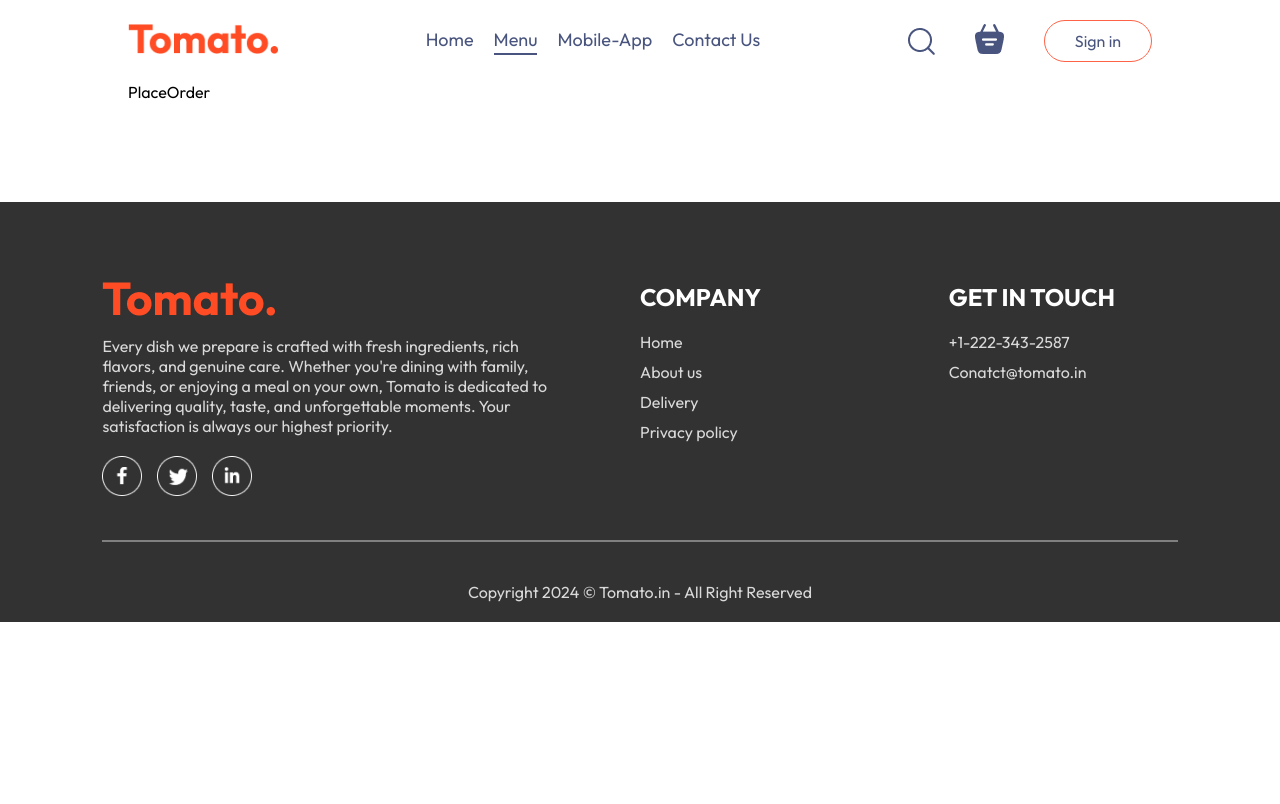
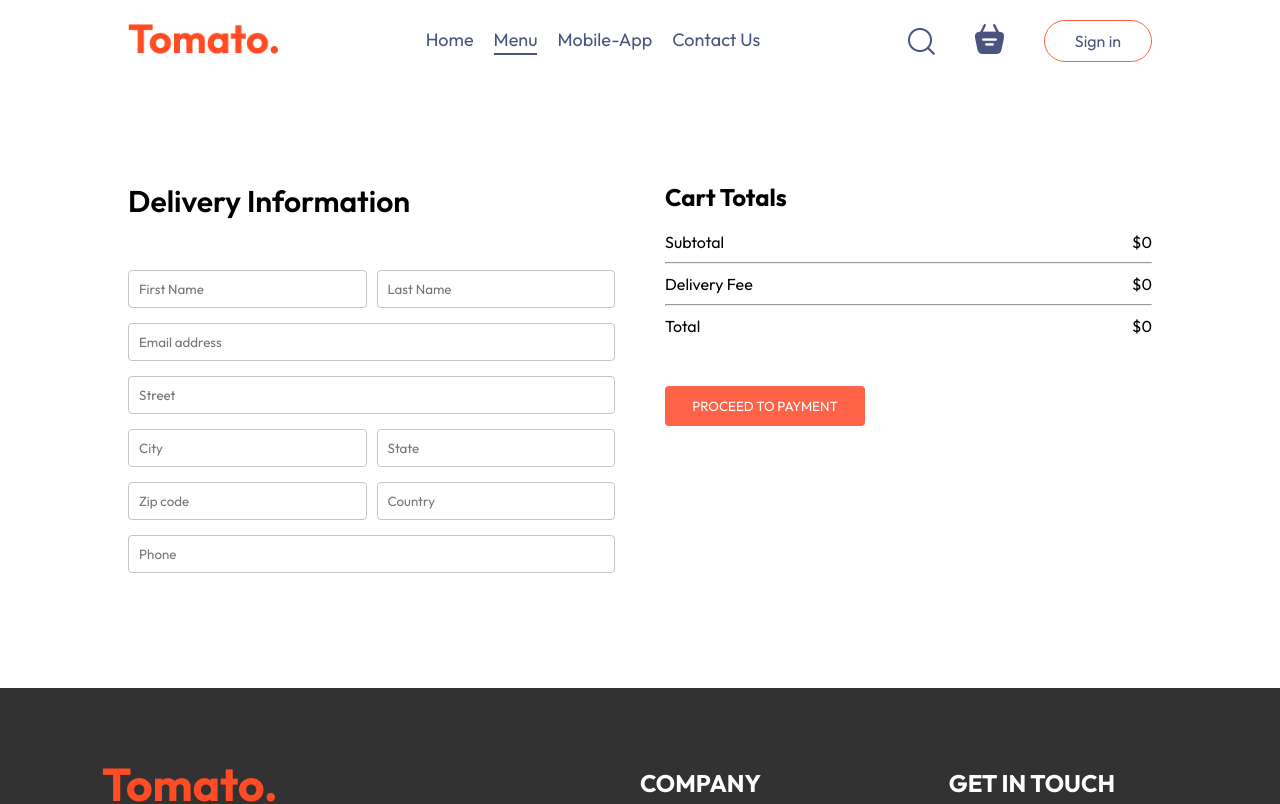
Before and after one commit to Abhinav-Kumar-Bindra21/Tomato, a React (Vite) app in the folder client/: page /order in a window 1280 px wide. Shown: the top 804 px of the page. Built offline with nearby package versions, Linux system fonts and the light colour scheme.

Commit message:
Order page done

```diff
--- a/client/src/pages/Cart/Cart.jsx
+++ b/client/src/pages/Cart/Cart.jsx
@@ -51,12 +51,12 @@
             <hr />
             <div className="cart-total-details">
               <p>Delivery Fee</p>
-              <p>${2}</p>
+              <p>${getCartTotalAmount() === 0 ? 0 : 2}</p>
             </div>
             <hr />
             <div className="cart-total-details">
               <p>Total</p>
-              <p>${getCartTotalAmount() + 2}</p>
+              <p>${getCartTotalAmount() === 0 ? 0 : getCartTotalAmount() + 2}</p>
             </div>
           </div>
           <button onClick={() => navigate("/order")}>PROCEED TO CHECKOUT</button>
--- a/client/src/pages/PlaceOrder/PlaceOrder.css
+++ b/client/src/pages/PlaceOrder/PlaceOrder.css
@@ -0,0 +1,41 @@
+.place-order {
+  display: flex;
+  align-items: start;
+  justify-content: space-between;
+  gap: 50px;
+  margin-top: 100px;
+}
+
+.place-order-left {
+  width: 100%;
+  max-width: max(30%, 500px);
+}
+
+.place-order-left .title {
+  font-size: 30px;
+  font-weight: 600;
+  margin-bottom: 50px;
+}
+
+.place-order-left input {
+  margin-bottom: 15px;
+  width: 100%;
+  padding: 10px;
+  border: 1px solid #c5c5c5;
+  border-radius: 4px;
+  outline-color: tomato;
+}
+
+.place-order-left .multi-fields {
+  display: flex;
+  gap: 10px;
+}
+
+.place-order-right {
+  width: 100%;
+  max-width: max(40%, 500px);
+}
+
+.place-order .cart-total button {
+  margin-top: 30px;
+}
--- a/client/src/pages/PlaceOrder/PlaceOrder.jsx
+++ b/client/src/pages/PlaceOrder/PlaceOrder.jsx
@@ -1,8 +1,56 @@
-import React from "react";
+import React, { useContext } from "react";
 import "./PlaceOrder.css";
+import { StoreContext } from "../../context/StoreContext";
 
 const PlaceOrder = () => {
-  return <div>PlaceOrder</div>;
+  const { getCartTotalAmount } = useContext(StoreContext);
+  return (
+    <form className="place-order">
+      <div className="place-order-left">
+        <p className="title">Delivery Information</p>
+        <div className="multi-fields">
+          <input type="text" placeholder="First Name" />
+          <input type="text" placeholder="Last Name" />
+        </div>
+        <input type="email" placeholder="Email address" />
+        <input type="text" placeholder="Street" />
+
+        <div className="multi-fields">
+          <input type="text" placeholder="City" />
+          <input type="text" placeholder="State" />
+        </div>
+
+        <div className="multi-fields">
+          <input type="text" placeholder="Zip code" />
+          <input type="text" placeholder="Country" />
+        </div>
+
+        <input type="text" placeholder="Phone" />
+      </div>
+      <div className="place-order-right">
+        <div className="cart-total">
+          <h2>Cart Totals</h2>
+          <div>
+            <div className="cart-total-details">
+              <p>Subtotal</p>
+              <p>${getCartTotalAmount()}</p>
+            </div>
+            <hr />
+            <div className="cart-total-details">
+              <p>Delivery Fee</p>
+              <p>${getCartTotalAmount() === 0 ? 0 : 2}</p>
+            </div>
+            <hr />
+            <div className="cart-total-details">
+              <p>Total</p>
+              <p>${getCartTotalAmount() === 0 ? 0 : getCartTotalAmount() + 2}</p>
+            </div>
+          </div>
+          <button>PROCEED TO PAYMENT</button>
+        </div>
+      </div>
+    </form>
+  );
 };
 
 export default PlaceOrder;
```
